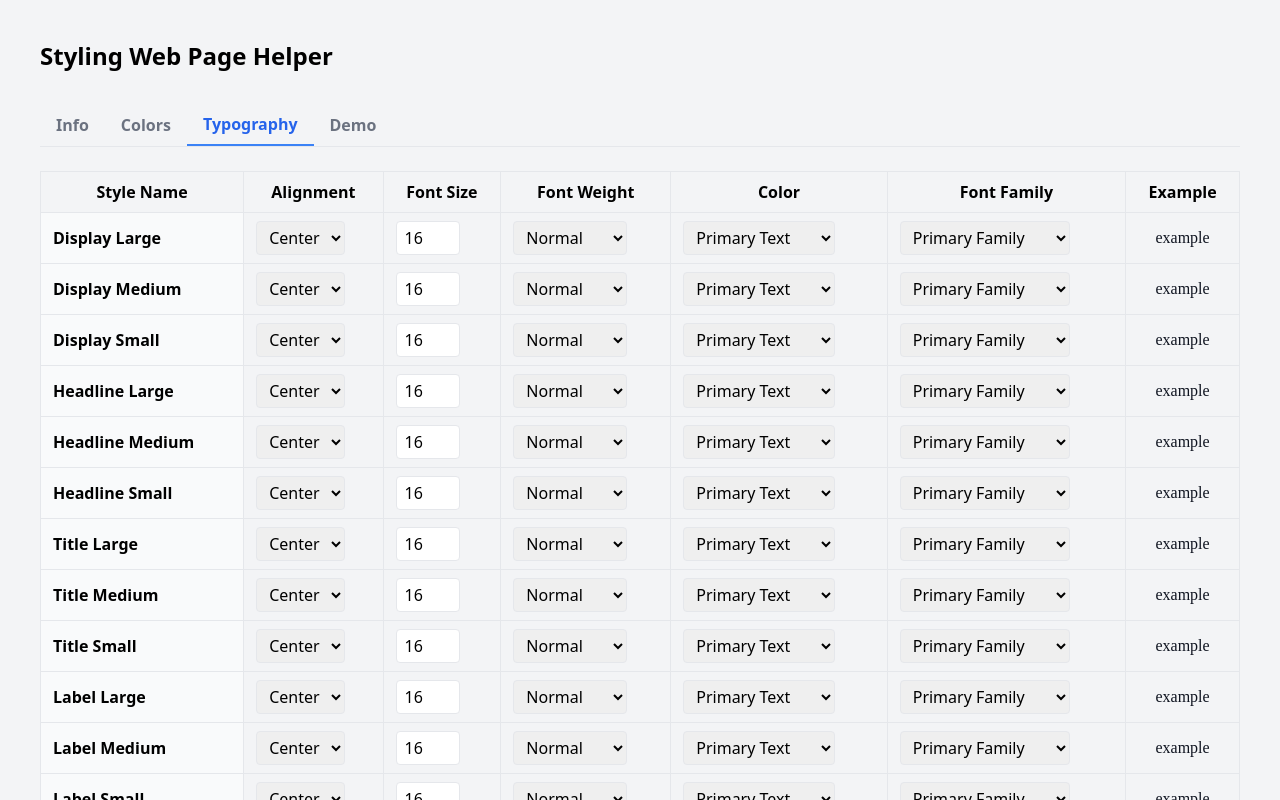
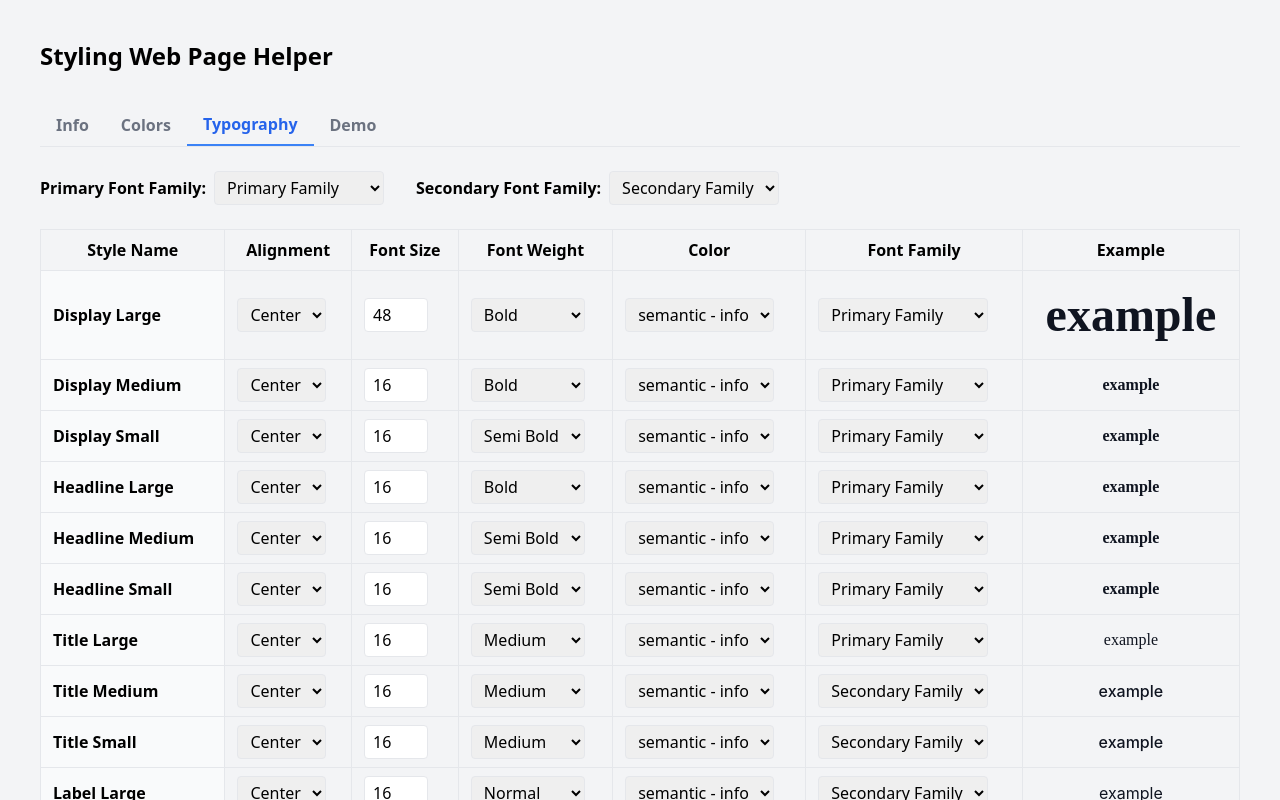
Before and after one commit to MaliaWakeshoAjwang/styling-web-page, a React (Vite) app: page / in a window 1280 px wide. Both pictures are taken after a click on the button "Typography". Shown: the top 800 px of the page. Built offline with nearby package versions, Linux system fonts and the light colour scheme.

Commit message:
added font weight to table

```diff
--- a/src/App.jsx
+++ b/src/App.jsx
@@ -1,7 +1,10 @@
-import React from "react";
+import React, { useState } from "react";
 import Tabs from "./Tabs";
 import ColorPalette from "./ColorPalette";
 import TypographyTable from "./TypographyTable";
+import { palette as defaultPalette } from "./palette";
+import { getAllColorsFromPalette } from "./colorUtils";
+import { FONT_FAMILIES } from "./typographyData";
 
 function InfoTab(){
   return(
@@ -25,20 +28,41 @@ function DemoTab(){
 
 
 function App() {
+  const [palette, setPalette] = useState(defaultPalette);
+
+  // Dynamically generate all colors for dropdowns
+  const colorOptions = getAllColorsFromPalette(palette);
+
+  // ...your font states and handlers
+  const [primaryFont, setPrimaryFont] = useState(FONT_FAMILIES[0].value);
+  const [secondaryFont, setSecondaryFont] = useState(FONT_FAMILIES[1].value);
+
   return (
+
     <div className="min-h-screen bg-gray-100 p-10">
+
       <h1 className="text-2xl font-bold mb-8">Styling Web Page Helper</h1>
+
       <Tabs
         tabs={
           [
             { label: "Info", content: <InfoTab /> },
-            { label: "Colors", content: <ColorPalette /> },
-            { label: "Typography", content: <TypographyTable /> },
+            { label: "Colors", content: <ColorPalette palette={palette} setPalette={setPalette} /> },
+            { label: "Typography", content: <TypographyTable
+              colorOptions={colorOptions}
+              primaryFont={primaryFont}
+              setPrimaryFont={setPrimaryFont}
+              secondaryFont={secondaryFont}
+              setSecondaryFont={setSecondaryFont}
+              fontFamilyOptions={FONT_FAMILIES}
+            /> },
             { label: "Demo", content: <DemoTab /> },
           ]
         }
       />
+
     </div>
+
   );
 }
 
--- a/src/TypographyTable.jsx
+++ b/src/TypographyTable.jsx
@@ -2,44 +2,65 @@ import React, { useState } from "react";
 import {
     FONT_FAMILIES,
     FONT_WEIGHTS,
-    TEXT_COLORS,
     ALIGNMENTS,
     TYPOGRAPHY_STYLES,
 } from "./typographyData";
 
-function getFontWeightLabel(value) {
-    const found = FONT_WEIGHTS.find((f) => f.value === value);
-    return found ? found.label : value;
-}
-
-function getFontFamilyLabel(value) {
-    const found = FONT_FAMILIES.find((f) => f.value === value);
-    return found ? found.label : value;
-}
-
-function getTextColorLabel(value) {
-    const found = TEXT_COLORS.find((f) => f.value === value);
-    return found ? found.label : value;
-}
-
-function getAlignmentLabel(value) {
-    const found = ALIGNMENTS.find((f) => f.value === value);
-    return found ? found.label : value;
-}
-
-export default function TypographyTable() {
+export default function TypographyTable({
+    colorOptions,
+    primaryFont,
+    setPrimaryFont,
+    secondaryFont,
+    setSecondaryFont,
+    fontFamilyOptions
+}) {
     const [rows, setRows] = useState(TYPOGRAPHY_STYLES);
 
     const handleChange = (idx, field, value) => {
-        setRows(
-            (prev) => prev.map(
-                (row, i) => i === idx ? { ...row, [field]: value } : row
+        setRows(prev =>
+            prev.map((row, i) =>
+                i === idx ? { ...row, [field]: value } : row
             )
         );
     };
 
+    // This ensures that "Primary Family" or "Secondary Family" uses the selected fonts
+    const getActualFontFamily = (fontFamily) => {
+        if (fontFamily === "Primary Family") return primaryFont;
+        if (fontFamily === "Secondary Family") return secondaryFont;
+        return fontFamily;
+    };
+
     return (
         <div className="overflow-x-auto">
+            {/* Font pickers above the table */}
+            <div className="flex gap-8 mb-6 items-center">
+                <div>
+                    <label className="font-semibold mr-2">Primary Font Family:</label>
+                    <select
+                        value={primaryFont}
+                        onChange={e => setPrimaryFont(e.target.value)}
+                        className="border rounded px-2 py-1"
+                    >
+                        {fontFamilyOptions.map(f => (
+                            <option value={f.value} key={f.value}>{f.label || f.value}</option>
+                        ))}
+                    </select>
+                </div>
+                <div>
+                    <label className="font-semibold mr-2">Secondary Font Family:</label>
+                    <select
+                        value={secondaryFont}
+                        onChange={e => setSecondaryFont(e.target.value)}
+                        className="border rounded px-2 py-1"
+                    >
+                        {fontFamilyOptions.map(f => (
+                            <option value={f.value} key={f.value}>{f.label || f.value}</option>
+                        ))}
+                    </select>
+                </div>
+            </div>
+
             <table className="min-w-full border border-gray-200">
                 <thead>
                     <tr className="bg-gray-100">
@@ -55,9 +76,10 @@ export default function TypographyTable() {
                 <tbody>
                     {rows.map((style, idx) => (
                         <tr key={style.name}>
-
+                            {/* Style name (not editable) */}
                             <td className="py-2 px-3 border bg-gray-50 font-semibold">{style.name}</td>
 
+                            {/* Alignment */}
                             <td className="py-2 px-3 border">
                                 <select
                                     value={style.alignment}
@@ -65,15 +87,13 @@ export default function TypographyTable() {
                                     className="border rounded px-2 py-1"
                                 >
                                     {ALIGNMENTS.map((opt) => (
-                                        <option value={opt.value} key={opt.value}>
-                                            {opt.label}
-                                        </option>
+                                        <option value={opt.value} key={opt.value}>{opt.label}</option>
                                     ))}
                                 </select>
                             </td>
 
+                            {/* Font size */}
                             <td className="py-2 px-3 border">
-
                                 <input
                                     type="number"
                                     className="border rounded px-2 py-1 w-16"
@@ -82,61 +102,57 @@ export default function TypographyTable() {
                                     min={8}
                                     max={96}
                                 />
-
                             </td>
 
+                            {/* Font weight */}
                             <td className="py-2 px-3 border">
-
                                 <select
                                     value={style.fontWeight}
                                     onChange={(e) => handleChange(idx, "fontWeight", parseInt(e.target.value, 10))}
                                     className="border rounded px-2 py-1"
                                 >
-                                    {FONT_WEIGHTS.map(
-                                        (opt) => (
-                                            <option value={opt.value} key={opt.value}>
-                                                {opt.label}
-                                            </option>
+                                    {FONT_WEIGHTS.map(opt => (
+                                        <option value={opt.value} key={opt.value}>{opt.label}</option>
                                     ))}
                                 </select>
-
                             </td>
 
+                            {/* Color (from palette) */}
                             <td className="py-2 px-3 border">
                                 <select
                                     value={style.color}
                                     onChange={(e) => handleChange(idx, "color", e.target.value)}
                                     className="border rounded px-2 py-1"
                                 >
-                                    {TEXT_COLORS.map((opt) => (
-                                        <option value={opt.value} key={opt.value}>
-                                            {opt.label}
-                                        </option>
+                                    {colorOptions.map(opt => (
+                                        <option value={opt.hex} key={opt.hex}>{opt.label}</option>
                                     ))}
                                 </select>
                             </td>
 
+                            {/* Font family (choose between Primary/Secondary) */}
                             <td className="py-2 px-3 border">
                                 <select
                                     value={style.fontFamily}
                                     onChange={(e) => handleChange(idx, "fontFamily", e.target.value)}
                                     className="border rounded px-2 py-1"
                                 >
-                                    {FONT_FAMILIES.map((opt) => (
-                                        <option value={opt.value} key={opt.value}>
-                                            {opt.label}
-                                        </option>
+                                    <option value="Primary Family">Primary Family</option>
+                                    <option value="Secondary Family">Secondary Family</option>
+                                    {fontFamilyOptions.map(opt => (
+                                        <option value={opt.value} key={opt.value}>{opt.label}</option>
                                     ))}
                                 </select>
                             </td>
 
+                            {/* Example */}
                             <td
                                 className="py-2 px-3 border"
                                 style={{
                                     textAlign: style.alignment,
                                     fontSize: `${style.fontSize}px`,
                                     fontWeight: style.fontWeight,
-                                    fontFamily: style.fontFamily,
+                                    fontFamily: getActualFontFamily(style.fontFamily),
                                     color: style.color,
                                 }}
                             >
--- /dev/null
+++ b/src/colorUtils.js
@@ -0,0 +1,22 @@
+export function getAllColorsFromPalette(palette) {
+    const colorSet = new Map();
+
+    ["light", "dark"].forEach((theme) => {
+        Object.entries(palette[theme]).forEach(([group, colors]) => {
+            colors.forEach(({ name, hex }) => {
+                // Use group + name to ensure uniqueness in label
+                const key = `${group} - ${name}`;
+                if (!colorSet.has(key)) {
+                    colorSet.set(key, { label: `${group} - ${name}`, hex });
+                }
+            });
+        });
+    });
+
+    // Remove duplicates based on hex
+    const uniqueByHex = Array.from(
+        colorSet.values().reduce((map, obj) => map.set(obj.hex, obj), new Map()).values()
+    );
+
+    return uniqueByHex;
+}
--- a/src/typographyData.js
+++ b/src/typographyData.js
@@ -27,111 +27,126 @@ export const TYPOGRAPHY_STYLES = [
     {
         name: "Display Large",
         alignment: "center",
-        fontSize: 16,
+        fontSize: 48,
+        fontWeight: 700,
         color: "#0f1420",
-        fontFamily: "Poppins",
+        fontFamily: "Primary Family",
     },
     {
         name: "Display Medium",
         alignment: "center",
         fontSize: 16,
+        fontWeight: 700,
         color: "#0f1420",
-        fontFamily: "Poppins",
+        fontFamily: "Primary Family",
     },
     {
         name: "Display Small",
         alignment: "center",
         fontSize: 16,
+        fontWeight: 600,
         color: "#0f1420",
-        fontFamily: "Poppins",
+        fontFamily: "Primary Family",
     },
 
     {
         name: "Headline Large",
         alignment: "center",
         fontSize: 16,
+        fontWeight: 700,
         color: "#0f1420",
-        fontFamily: "Poppins",
+        fontFamily: "Primary Family",
     },
     {
         name: "Headline Medium",
         alignment: "center",
         fontSize: 16,
+        fontWeight: 600,
         color: "#0f1420",
-        fontFamily: "Poppins",
+        fontFamily: "Primary Family",
     },
     {
         name: "Headline Small",
         alignment: "center",
         fontSize: 16,
+        fontWeight: 600,
         color: "#0f1420",
-        fontFamily: "Poppins",
+        fontFamily: "Primary Family",
     },
 
     {
         name: "Title Large",
         alignment: "center",
         fontSize: 16,
+        fontWeight: 500,
         color: "#0f1420",
-        fontFamily: "Poppins",
+        fontFamily: "Primary Family",
     },
     {
         name: "Title Medium",
         alignment: "center",
         fontSize: 16,
+        fontWeight: 500,
         color: "#0f1420",
-        fontFamily: "Poppins",
+        fontFamily: "Secondary Family",
     },
     {
         name: "Title Small",
         alignment: "center",
         fontSize: 16,
+        fontWeight: 500,
         color: "#0f1420",
-        fontFamily: "Poppins",
+        fontFamily: "Secondary Family",
     },
 
     {
         name: "Label Large",
         alignment: "center",
         fontSize: 16,
+        fontWeight: 400,
         color: "#0f1420",
-        fontFamily: "Poppins",
+        fontFamily: "Secondary Family",
     },
     {
         name: "Label Medium",
         alignment: "center",
         fontSize: 16,
+        fontWeight: 400,
         color: "#0f1420",
-        fontFamily: "Poppins",
+        fontFamily: "Secondary Family",
     },
     {
         name: "Label Small",
         alignment: "center",
         fontSize: 16,
+        fontWeight: 300,
         color: "#0f1420",
-        fontFamily: "Poppins",
+        fontFamily: "Secondary Family",
     },
 
     {
         name: "Body Large",
         alignment: "center",
         fontSize: 16,
+        fontWeight: 400,
         color: "#0f1420",
-        fontFamily: "Poppins",
+        fontFamily: "Secondary Family",
     },
     {
         name: "Body Medium",
         alignment: "center",
         fontSize: 16,
+        fontWeight: 400,
         color: "#0f1420",
-        fontFamily: "Poppins",
+        fontFamily: "Secondary Family",
     },
     {
         name: "Body Small",
         alignment: "center",
         fontSize: 16,
+        fontWeight: 300,
         color: "#0f1420",
-        fontFamily: "Poppins",
+        fontFamily: "Secondary Family",
     },
 
 ]
```
